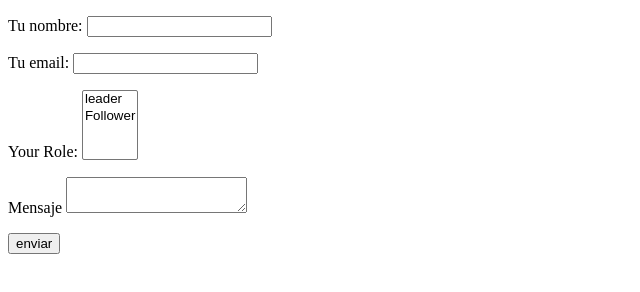
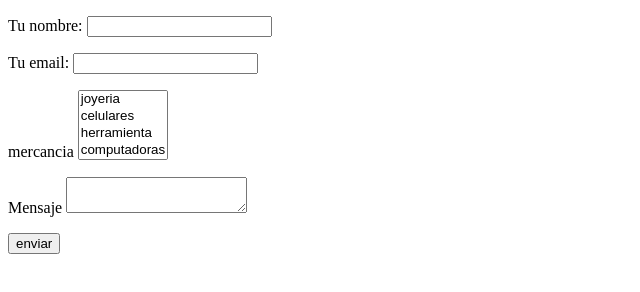
Before and after one commit to JorgeVangogh/gmail, a plain HTML site: page index.html in a window 1280 px wide. Shown: the whole page, without its empty margins (0-640 px from the left). Drawn offline with Linux system fonts and the light colour scheme.

Commit message:
Update index.html

```diff
--- a/index.html
+++ b/index.html
@@ -14,9 +14,12 @@
         <label>Tu email: <input type="email" name="email" /></label>
     </p>
     <p>
-        <label> Your Role: <select name="role[]" multiple>
-            <option value="leader">leader</option>
-            <option value="follower">Follower</option>
+        <label> mercancia <select name="role[]" multiple>
+            <option value="joyeria">joyeria</option>
+            <option value="celulares">celulares</option>
+            <option value="herramienta">herramienta</option>
+            <option value="computadoras">computadoras</option>
+            <option value="televisores">televisores</option>
         </select></label>
     </p>
     <p>
```
